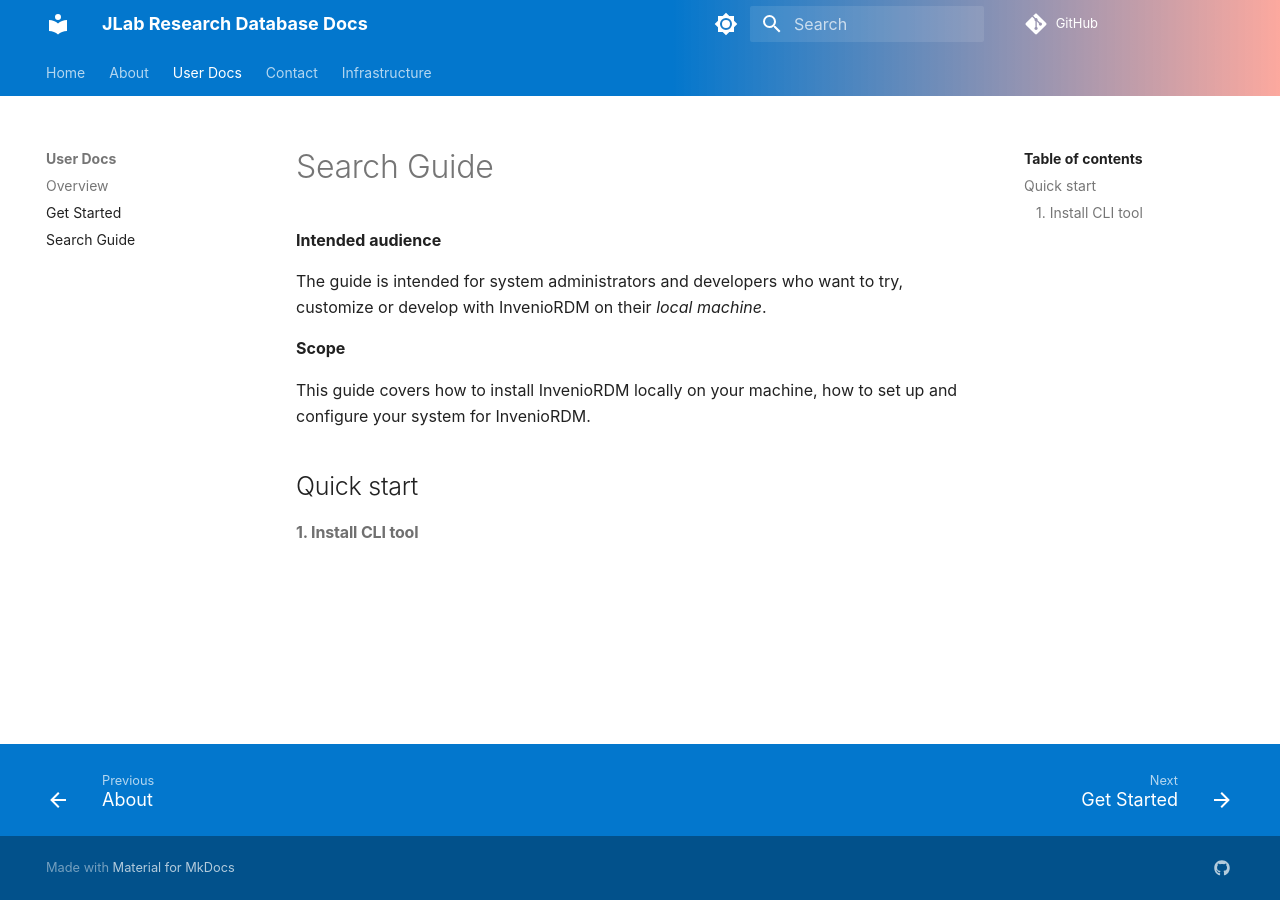
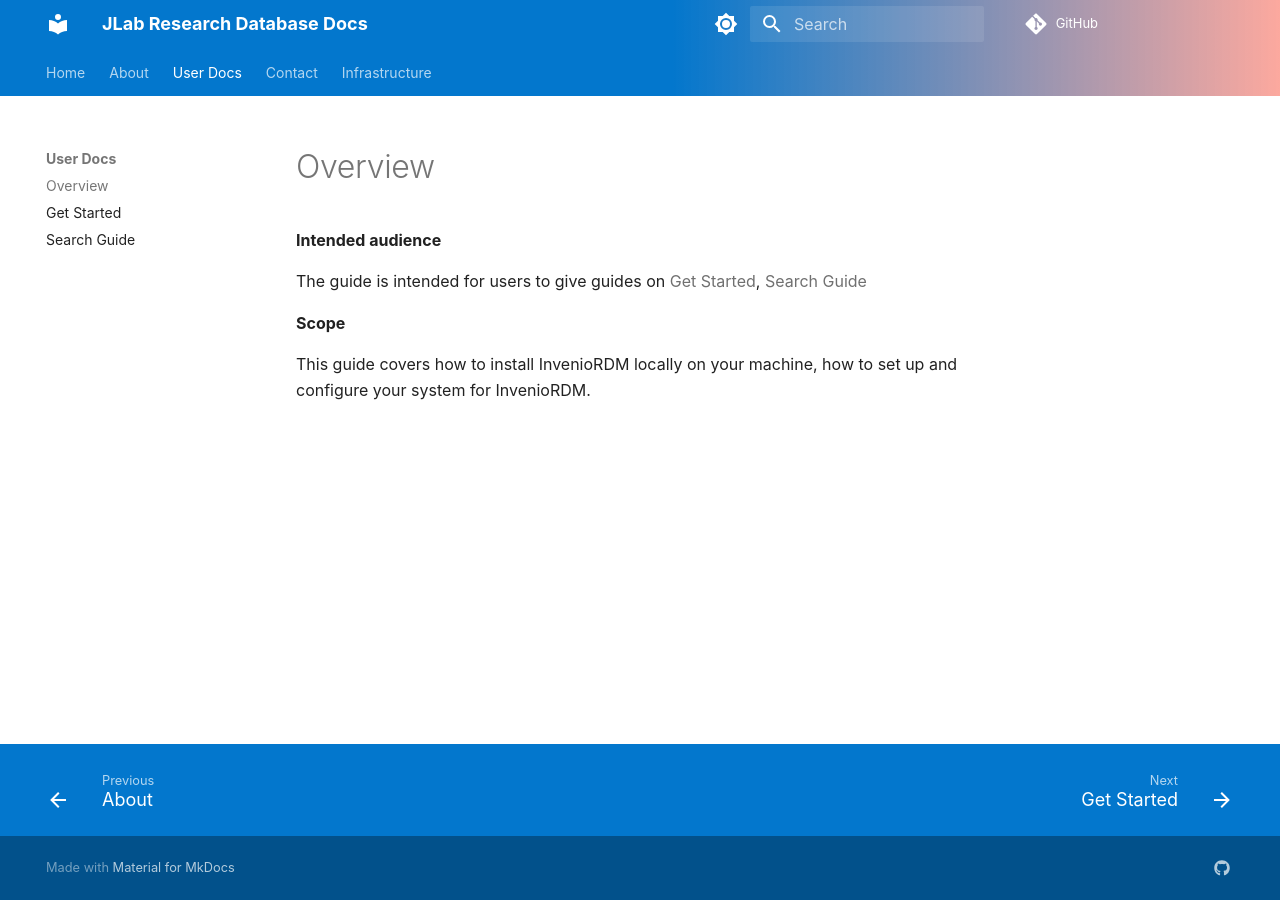
Before and after one commit to JeffersonLab/invenioRDM-docs, an MkDocs documentation site: the page built from docs/user-docs/index.md, in a window 1280 px wide. Built offline with MkDocs 1.6.1 and Material for MkDocs 9.7.7, drawn with Linux system fonts in a browser that asks for light colours; comment, search, counter and statistics services are not loaded.

Commit message:
add more

```diff
--- a/docs/user-docs/index.md
+++ b/docs/user-docs/index.md
@@ -1,13 +1,9 @@
-# Search Guide
+# Overview
 
 **Intended audience**
 
-The guide is intended for system administrators and developers who want to try, customize or develop with InvenioRDM on their _local machine_.
+The guide is intended for users to give guides on [Get Started](/user-docs/get-started/get-started/), [Search Guide](/user-docs/search-guide/search-guide/)
 
 **Scope**
 
 This guide covers how to install InvenioRDM locally on your machine, how to set up and configure your system for InvenioRDM.
-
-## Quick start
-
-#### [1. Install CLI tool](cli.md)
--- a/theme/frontpage.html
+++ b/theme/frontpage.html
@@ -76,7 +76,7 @@
         Jefferson Lab Research Database
     </div>
     <a href="/search-guide/" class="md-button md-button--primary">Search Guide</a>
-    <a href="https://inveniordm.jlab.org" class="md-button">Site</a>
+    <a href="https://jrdb.jlab.org" class="md-button">Site</a>
   </div>
 </section>
 {% endblock %}
```
Also changed, not shown: docs/infrastructure/deployment/deployment.md (+21 -0 lines), docs/infrastructure/index.md (+17 -0 lines), docs/user-docs/get-started/get-started.md (+6 -0 lines), docs/images/jlab-architecture.png (added), docs/images/jlab-deployment-architecture.png (added), 1 other file.
